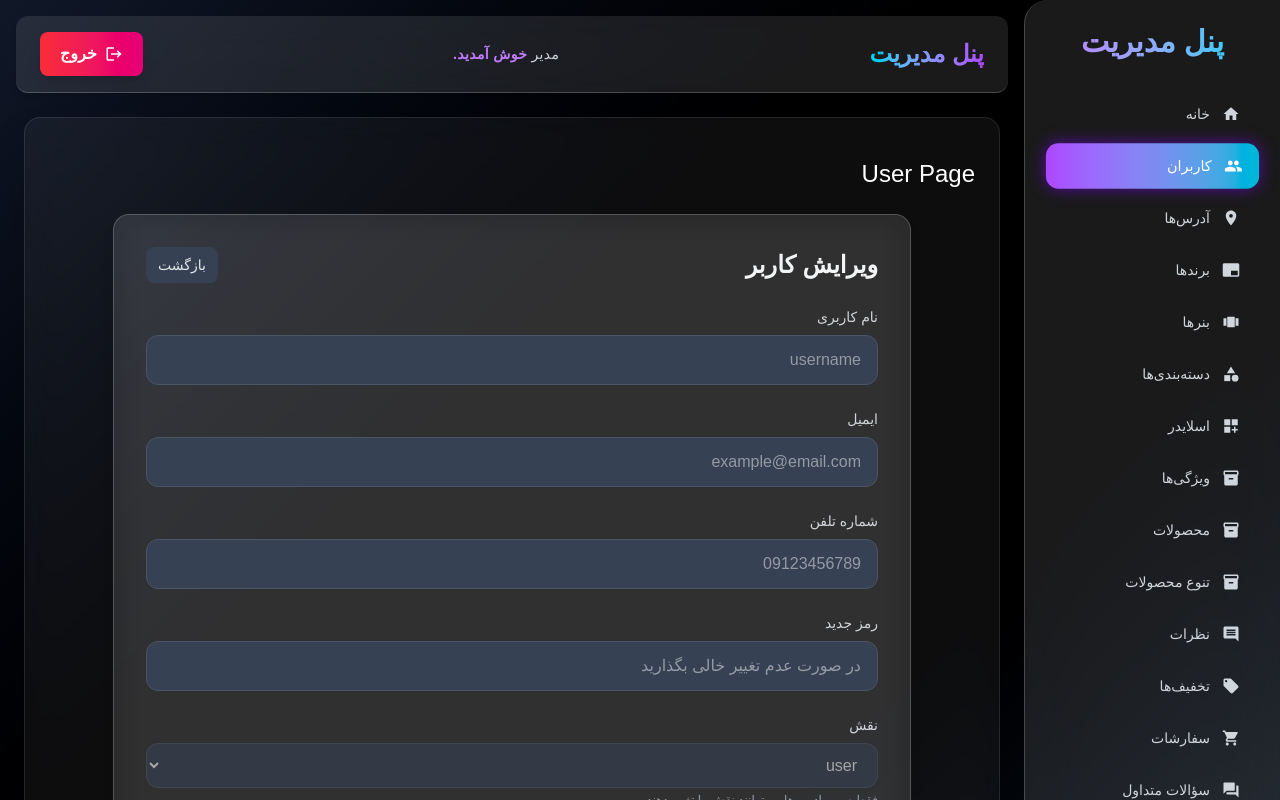
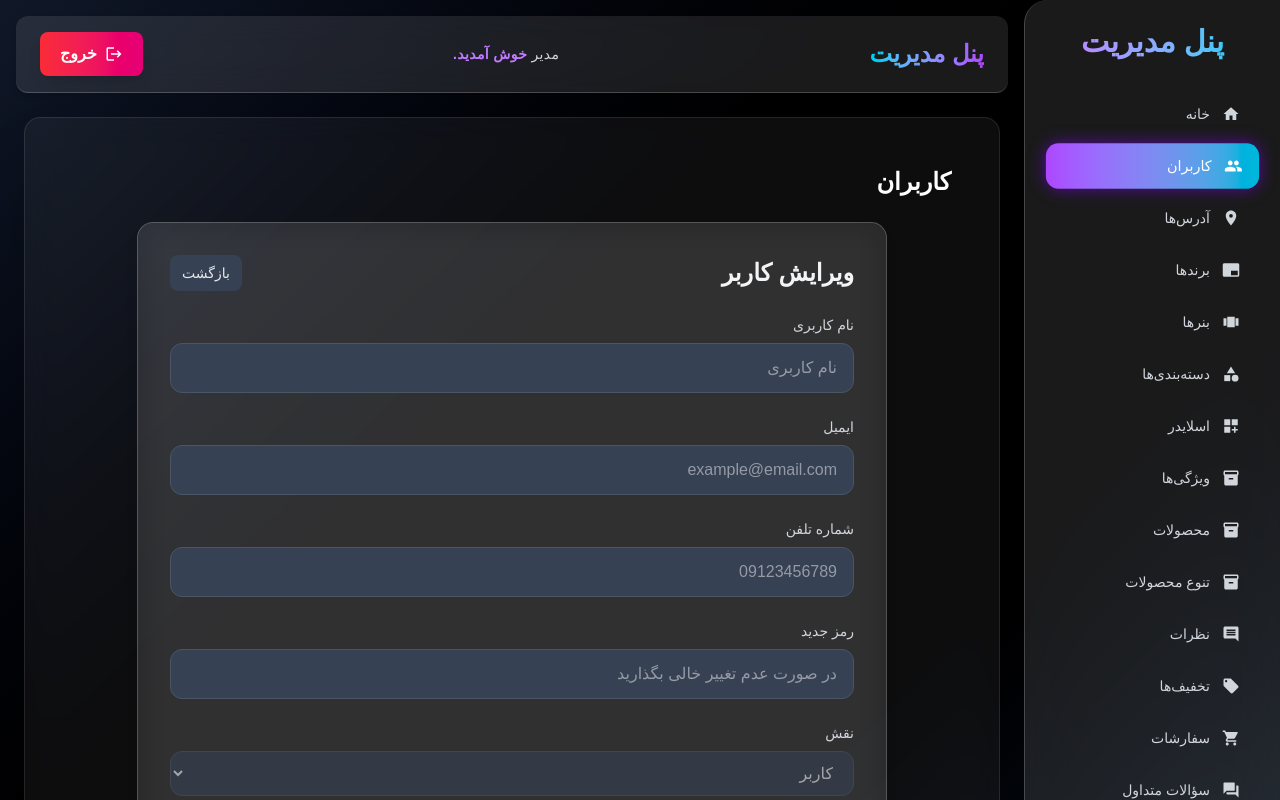
Before and after one commit to parsa501/ecommerce-fullstake, a React (Vite) app in the folder dashbord/: page /users/update/1 in a window 1280 px wide. Shown: the top 800 px of the page. Built offline with nearby package versions, Linux system fonts and the light colour scheme; no server answers; sample sign-in values are in the browser's storage.

Commit message:
comepeleted

```diff
--- a/dashbord/src/Pages/Report/GatAll/index.jsx
+++ b/dashbord/src/Pages/Report/GatAll/index.jsx
@@ -16,7 +16,7 @@ export default function GetAllReport() {
 
   useEffect(() => {
     (async () => {
-      const result = await fetchData("reports/sales", {
+      const result = await fetchData("report", {
         headers: { Authorization: `Bearer ${token}` },
       });
 
--- a/dashbord/src/Pages/User/GetAll/index.jsx
+++ b/dashbord/src/Pages/User/GetAll/index.jsx
@@ -13,12 +13,10 @@ export default function GetAllUser() {
     let mounted = true;
     (async () => {
       if (!token) {
-        if (mounted) {
-          setUsers([]);
-        }
+        if (mounted) setUsers([]);
         return;
       }
-const res = await fetchData("users?limit=1000", {
+      const res = await fetchData("users?limit=1000", {
         method: "GET",
         headers: { authorization: `Bearer ${token}` },
       });
@@ -44,18 +42,18 @@ const res = await fetchData("users?limit=1000", {
   };
 
   return (
-    <div className="p-8 bg-white/10 backdrop-blur-lg rounded-2xl shadow-lg border border-white/20 mt-6">
+    <div className="p-8 bg-white/10 backdrop-blur-lg rounded-2xl shadow-lg border border-white/20 mt-6" dir="rtl">
       <div className="max-w-6xl mx-auto">
         <div className="flex items-center justify-between mb-6">
           <h2 className="text-3xl font-extrabold bg-clip-text text-transparent bg-gradient-to-r from-green-300 to-emerald-500">
-            Users
+            کاربران
           </h2>
         </div>
 
-        <div className="grid grid-cols-1 md:grid-cols-2 lg:grid-cols-3 gap-6">
+        <div className="grid grid-cols-1 md:grid-cols-1 lg:grid-cols-2 gap-6">
           {users.length === 0 && (
             <div className="col-span-full text-center text-gray-300 py-8 bg-white/2 rounded-2xl">
-              No users found. Create your first user.
+              کاربری یافت نشد. اولین کاربر خود را ثبت کنید.
             </div>
           )}
 
@@ -78,18 +76,18 @@ const res = await fetchData("users?limit=1000", {
                       {user?.username}
                     </h3>
                     <span className="text-xs text-gray-300 px-3 py-1 rounded-full bg-white/5">
-                      {user?.role || "user"}
+                      {user?.role || "کاربر"}
                     </span>
                   </div>
                   <p className="text-sm text-gray-300 mt-2 line-clamp-2">
-                    {user?.email || "No email provided"}
+                    {user?.email || "ایمیلی ثبت نشده است"}
                   </p>
                 </div>
               </div>
 
               <div className="mt-6 flex items-center justify-between gap-3">
                 <div className="text-sm text-gray-400">
-                  <span className="block">ID</span>
+                  <span className="block">شناسه</span>
                   <span className="text-xs text-gray-500">{user._id}</span>
                 </div>
 
@@ -100,7 +98,7 @@ const res = await fetchData("users?limit=1000", {
                     className="inline-flex items-center gap-2 px-3 py-2 rounded-lg bg-white/5 text-gray-100 hover:bg-white/6 transition"
                   >
                     <FaEdit />
-                    <span className="hidden sm:inline">Edit</span>
+                    <span className="hidden sm:inline">ویرایش</span>
                   </button>
                 </div>
               </div>
--- a/dashbord/src/Pages/User/Update/index.jsx
+++ b/dashbord/src/Pages/User/Update/index.jsx
@@ -20,7 +20,7 @@ export default function UpdateUser() {
     role: "user",
   });
 
-  const [initialData, setInitialData] = useState(null); // 🟢 برای مقداردهی اولیه
+  const [initialData, setInitialData] = useState(null);
 
   useEffect(() => {
     let mounted = true;
@@ -65,7 +65,6 @@ export default function UpdateUser() {
     return () => (mounted = false);
   }, [id, token]);
 
-  // 🟢 پر کردن فرم زمانی که داده آماده شد
   useEffect(() => {
     if (initialData) {
       const fakeEvent = (name, value) => ({
@@ -80,7 +79,8 @@ export default function UpdateUser() {
   const handleSubmit = async (e) => {
     e.preventDefault();
 
-    if (!form.username.trim()) return notify("error", "نام کاربری الزامی است");
+    if (!form.username.trim())
+      return notify("error", "نام کاربری الزامی است");
     if (!form.phoneNumber.trim())
       return notify("error", "شماره تلفن الزامی است");
 
@@ -115,7 +115,7 @@ export default function UpdateUser() {
   };
 
   return (
-    <div className="p-8 mx-16 bg-white/10 backdrop-blur-lg rounded-2xl shadow-lg border border-white/20 mt-6">
+    <div className="p-8 mx-16 bg-white/10 backdrop-blur-lg rounded-2xl shadow-lg border border-white/20 mt-6" dir="rtl">
       <div className="flex items-center justify-between mb-6">
         <h2 className="text-2xl font-bold text-gray-100">ویرایش کاربر</h2>
         <button
@@ -128,7 +128,6 @@ export default function UpdateUser() {
       </div>
 
       <form onSubmit={handleSubmit} className="space-y-6">
-        {/* USERNAME */}
         <div>
           <label className="block text-sm text-gray-300 mb-2">نام کاربری</label>
           <input
@@ -136,12 +135,11 @@ export default function UpdateUser() {
             value={form.username}
             onChange={handleChange}
             className="w-full px-4 py-3 rounded-xl bg-gray-700 border border-gray-600 text-gray-100 focus:outline-none focus:ring-2 focus:ring-cyan-400"
-            placeholder="username"
+            placeholder="نام کاربری"
             required
           />
         </div>
 
-        {/* EMAIL */}
         <div>
           <label className="block text-sm text-gray-300 mb-2">ایمیل</label>
           <input
@@ -154,7 +152,6 @@ export default function UpdateUser() {
           />
         </div>
 
-        {/* PHONE */}
         <div>
           <label className="block text-sm text-gray-300 mb-2">شماره تلفن</label>
           <input
@@ -167,7 +164,6 @@ export default function UpdateUser() {
           />
         </div>
 
-        {/* PASSWORD */}
         <div>
           <label className="block text-sm text-gray-300 mb-2">رمز جدید</label>
           <input
@@ -180,23 +176,22 @@ export default function UpdateUser() {
           />
         </div>
 
-        {/* ROLE */}
         <div>
           <label className="block text-sm text-gray-300 mb-2">نقش</label>
           <select
             name="role"
             value={form.role}
             onChange={handleChange}
-            disabled={me?.role !== "superAdmin"} // ✅ برعکس شد
+            disabled={me?.role !== "superAdmin"}
             className={`w-full px-4 py-3 rounded-xl bg-gray-700 border border-gray-600 text-gray-100 focus:outline-none ${
               me?.role === "superAdmin"
                 ? "focus:ring-2 focus:ring-emerald-400"
                 : "opacity-60 cursor-not-allowed"
             }`}
           >
-            <option value="user">user</option>
-            <option value="admin">admin</option>
-            <option value="superAdmin">superAdmin</option>
+            <option value="user">کاربر</option>
+            <option value="admin">ادمین</option>
+            <option value="superAdmin">سوپر ادمین</option>
           </select>
           {me?.role !== "superAdmin" && (
             <p className="text-xs text-gray-400 mt-1">
@@ -205,7 +200,6 @@ export default function UpdateUser() {
           )}
         </div>
 
-        {/* BUTTONS */}
         <div className="flex justify-end gap-4">
           <button
             type="button"
--- a/dashbord/src/Pages/User/index.jsx
+++ b/dashbord/src/Pages/User/index.jsx
@@ -3,9 +3,9 @@ import { Outlet } from 'react-router-dom'
 
 export default function User() {
   return (
-    <div>
-      <h2 className='text-2xl my-4 '>User Page</h2>
-      <Outlet/>
-    </div>
+    <div className="p-6">
+               <h2 className="text-2xl font-bold mb-4">کاربران</h2>
+               <Outlet />
+             </div>
   )
 }
```
Also changed, not shown: 1 other file (tests, documents, lock files or other folders).
